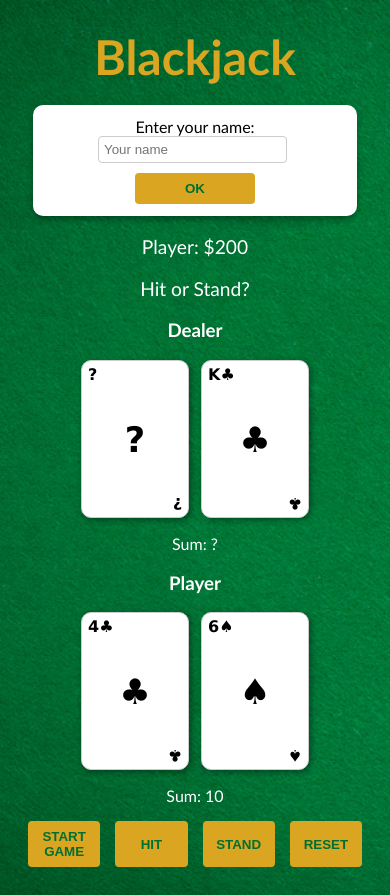
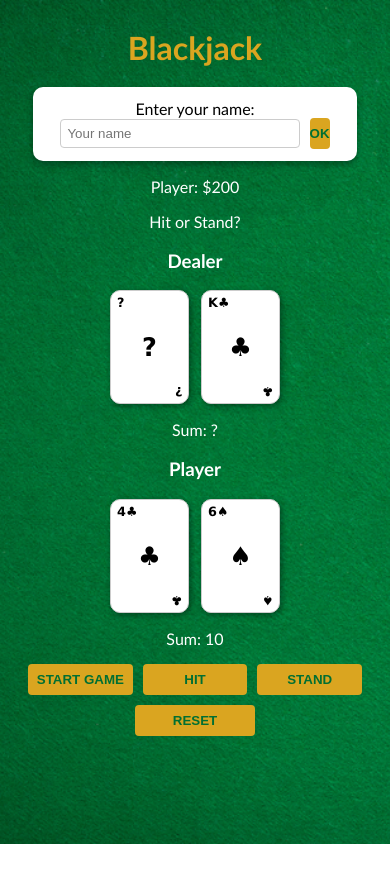
Before and after one commit to dmoczisko/blackjack-js, a plain HTML site: page index.html in a window 390 px wide. Both pictures are taken after a click on the button "START GAME". After the commit the page ends 844 px from the top, so only its background shows below. Drawn offline with Linux system fonts and the light colour scheme.

Commit message:
updates mobile ui

```diff
--- a/index.css
+++ b/index.css
@@ -34,6 +34,10 @@ h1 {
   margin-bottom: 10px;
 }
 
+#dealer-sum-el {
+  font-size: 1rem;
+}
+
 .card-container {
   background: white;
   color: black;
@@ -44,6 +48,7 @@ h1 {
   box-shadow: 0 4px 6px rgba(0, 0, 0, 0.3);
 }
 
+/* Card styling */
 .card {
   width: 90px;
   height: 140px;
@@ -95,20 +100,22 @@ h1 {
 .button-row {
   display: flex;
   justify-content: center;
-  gap: 15px;
+  gap: 10px;
   margin-top: 15px;
+  flex-wrap: wrap;
 }
 
 button {
   color: #016f32;
-  width: 120px;
   background: goldenrod;
-  padding: 8px 0;
+  padding: 10px 0;
   font-weight: bold;
   border: none;
   border-radius: 4px;
   cursor: pointer;
   transition: box-shadow 0.2s, transform 0.2s;
+  flex: 1 1 100px;
+  max-width: 150px;
 }
 
 button:hover {
@@ -116,19 +123,48 @@ button:hover {
   transform: translateY(-2px);
 }
 
-button.ok {
-  margin-top: 10px;
-}
-
 input {
-  padding: 5px;
+  padding: 6px;
   border-radius: 4px;
   border: 1px solid #ccc;
   margin-right: 5px;
+  width: calc(100% - 70px);
 }
 
+/* Flip animation */
 @keyframes flipIn {
   to {
     transform: rotateY(0);
   }
 }
+
+@media (max-width: 480px) {
+  h1 {
+    font-size: 2rem;
+  }
+  #player-el,
+  #message-el,
+  #dealer-sum-el {
+    font-size: 1rem;
+  }
+  .card {
+    width: 65px;
+    height: 100px;
+    padding: 6px;
+  }
+  .card-center {
+    font-size: 1.6rem;
+  }
+  .card-top-left,
+  .card-bottom-right {
+    font-size: 0.8rem;
+  }
+  button {
+    padding: 8px 0;
+    flex: 1 1 80px;
+    max-width: 120px;
+  }
+  input {
+    width: calc(100% - 60px);
+  }
+}
```
